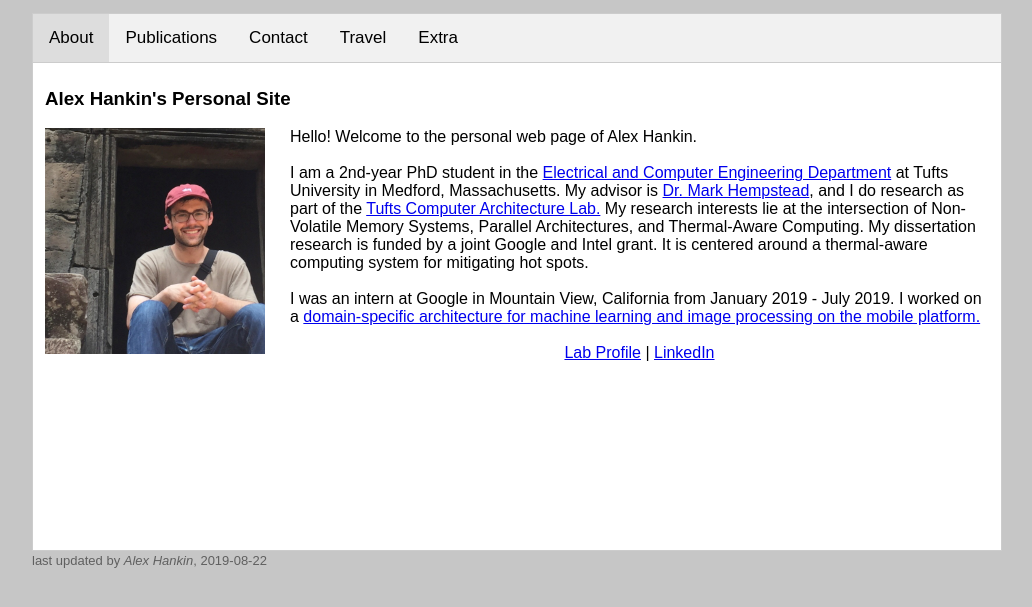
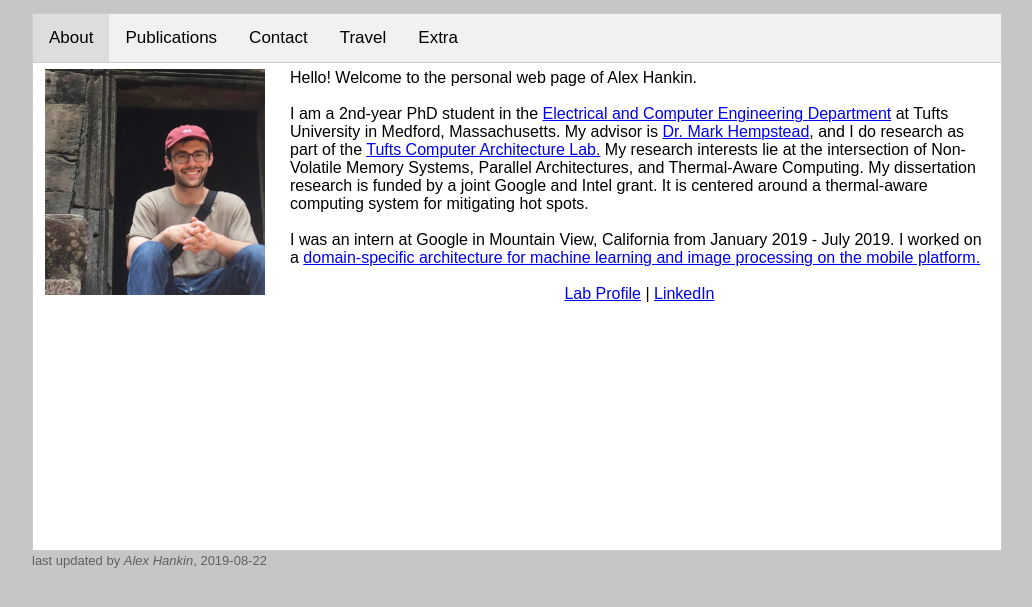
Before and after one commit to hankin0/hankin0.github.io, a Jekyll site: the page built from index.html, in a window 1280 px wide. Shown: the top 607 px of the page, without its empty margins (123-1155 px from the left). Built offline with Jekyll 4.4.1, drawn with Linux system fonts in a browser that asks for light colours.

Commit message:
removes page title (redundant)

```diff
--- a/index.html
+++ b/index.html
@@ -15,8 +15,6 @@ layout: default
 
       <!-- "About" tab -->
       <div id="About" class="tabcontent">
-	    <h3>Alex Hankin's Personal Site</h3>
-
         <img class="ex2" src="images/just_me_cambodia.png" width='220' height='226' align="left">
 	    Hello! Welcome to the personal web page of Alex Hankin.<br><br>
 	    I am a 2nd-year PhD student in the <a
```
